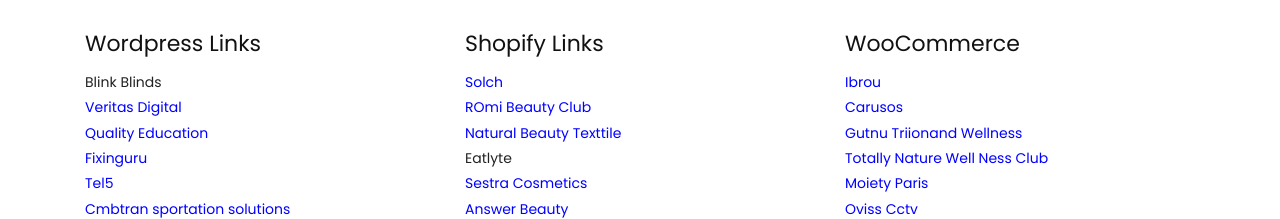
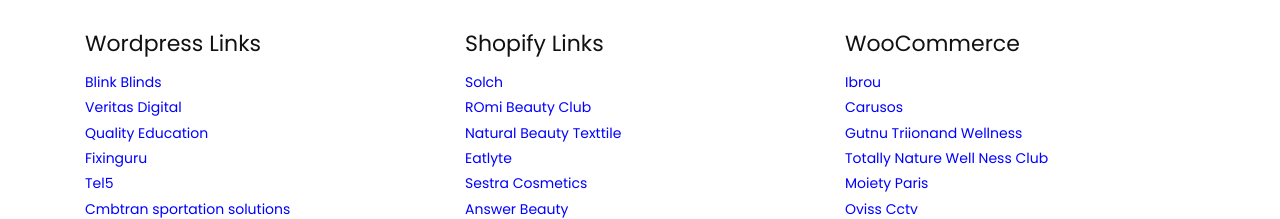
Before and after one commit to Umarriphah/Hispania, a plain HTML site: page webdevelopmentwork.html in a window 1280 px wide. Shown: the part 348-567 px from the top of the page. Drawn offline with nearby package versions, Linux system fonts and the light colour scheme.

Commit message:
small change

```diff
--- a/webdevelopmentwork.html
+++ b/webdevelopmentwork.html
@@ -135,7 +135,7 @@
                    <div class="our_box">
                       <h2>Wordpress Links</h2>
 					  <ol>
-					  <a href="https://www.blinkblinds.au/" style="text-decoration: underline;">
+					  <a href="https://www.blinkblinds.au/" style="color:blue">
 					  <li>Blink Blinds</li>
 					  </a>
 
@@ -176,7 +176,7 @@
 			<a href="https://naturalbeautytextile.com/ " style="color:blue; text-decoration: underline">
 					  <li>Natural Beauty Texttile</li>
 					  </a>
-			<a href="https://eatlyte.com/ ">
+			<a href="https://eatlyte.com/ " style="color:blue">
 					  <li>Eatlyte</li>
 					  </a>
 			<a href="https://sestracosmetics.com.au/" style="color:blue; text-decoration: underline">
```
